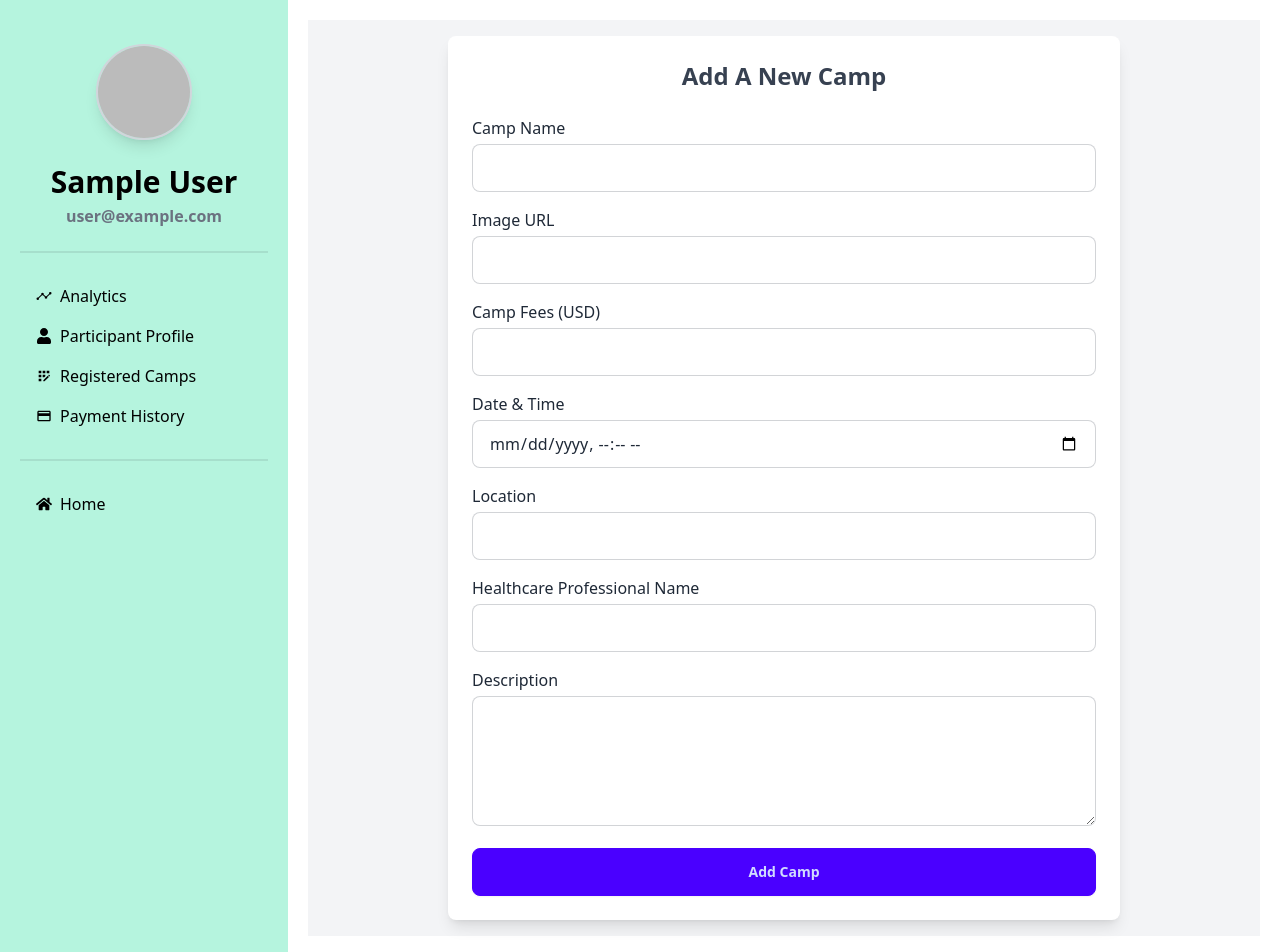
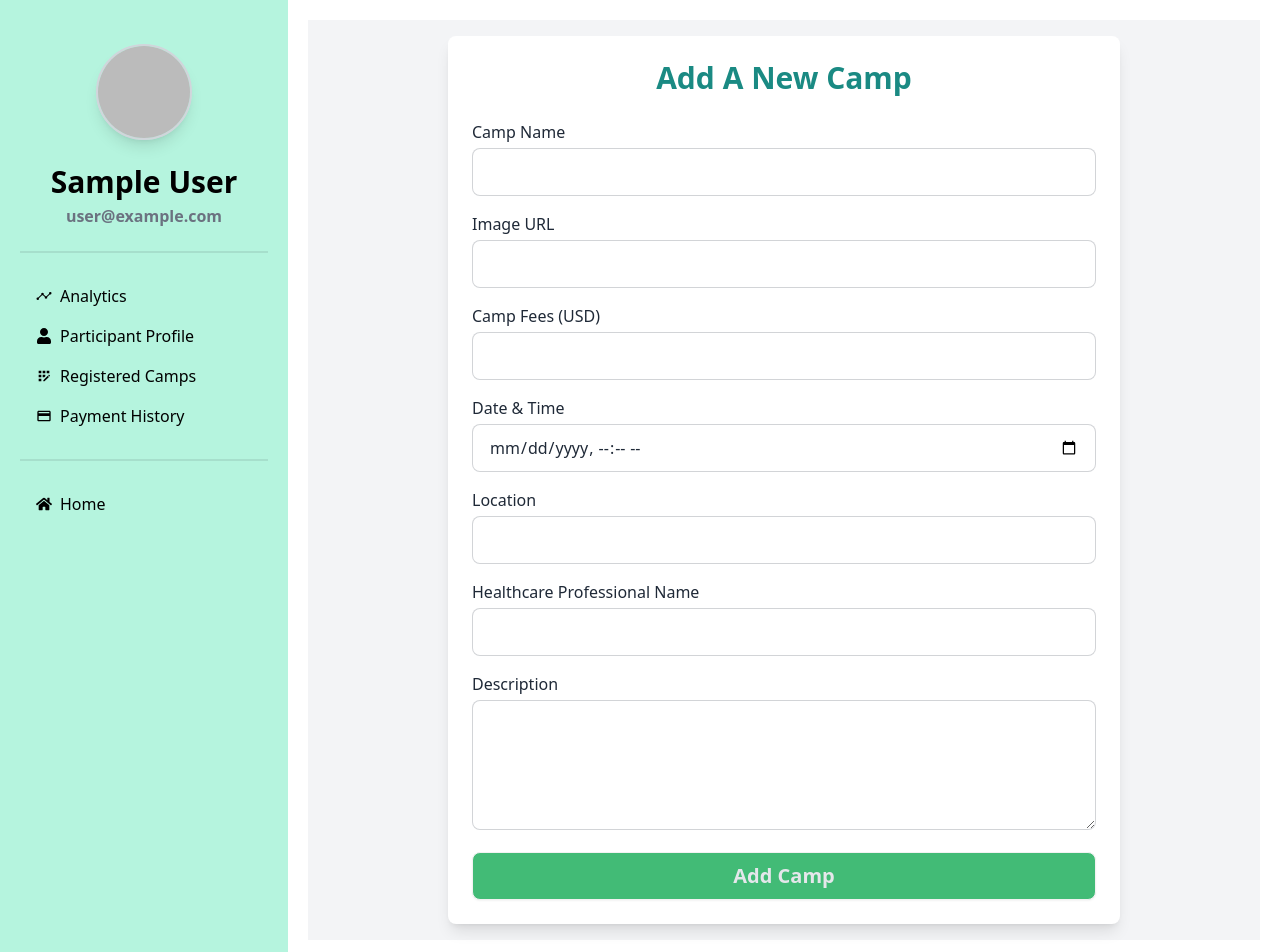
Before and after one commit to Developer-Jaber/CareConnect-client-side, a React (Vite) app: page /dashboard/add-camp in a window 1280 px wide. Shown: the top 952 px of the page. Built offline with nearby package versions, Linux system fonts and the light colour scheme; no server answers; sample sign-in values are in the browser's storage.

Commit message:
add changes of styles and fix some bug in the addCamp page.

```diff
--- a/src/Pages/Dashboard/Organizer/AddCamp.jsx
+++ b/src/Pages/Dashboard/Organizer/AddCamp.jsx
@@ -31,7 +31,7 @@ const AddCamp = () => {
   return (
     <div className="flex justify-center items-center bg-gray-100 p-4 min-h-screen">
       <div className="bg-white shadow-lg p-6 rounded-lg w-full max-w-2xl">
-        <h2 className="mb-6 font-bold text-2xl text-center text-gray-700">Add A New Camp</h2>
+        <h2 className="mb-6 font-bold text-[#1A8A83] text-3xl text-center">Add A New Camp</h2>
         <form onSubmit={handleSubmit(onSubmit)} className="space-y-4">
           {/* Camp Name */}
           <div>
@@ -41,7 +41,7 @@ const AddCamp = () => {
               {...register("name", { required: "Camp name is required" })}
               className="input-bordered w-full input"
             />
-            {errors.name && <p className="text-red-500 text-sm">{errors.campName.message}</p>}
+            {errors.name && <p className="text-red-500 text-sm">{errors.name.message}</p>}
           </div>
 
           {/* Image URL */}
@@ -66,7 +66,7 @@ const AddCamp = () => {
               })}
               className="input-bordered w-full input"
             />
-            {errors.fees && <p className="text-red-500 text-sm">{errors.campFees.message}</p>}
+            {errors.fees && <p className="text-red-500 text-sm">{errors.fees.message}</p>}
           </div>
 
           {/* Date & Time */}
@@ -100,7 +100,7 @@ const AddCamp = () => {
               className="input-bordered w-full input"
             />
             {errors.professional && (
-              <p className="text-red-500 text-sm">{errors.healthcareProfessional.message}</p>
+              <p className="text-red-500 text-sm">{errors.professional.message}</p>
             )}
           </div>
 
@@ -117,7 +117,7 @@ const AddCamp = () => {
 
           {/* Submit Button */}
           <div className="flex justify-center">
-            <button type="submit" className="w-full btn btn-primary">
+            <button type="submit" className="bg-[#42bb76] hover:bg-[#b8c7bf] w-full font-bold text-gray-200 hover:text-gray-600 text-xl btn">
               Add Camp
             </button>
           </div>
```
